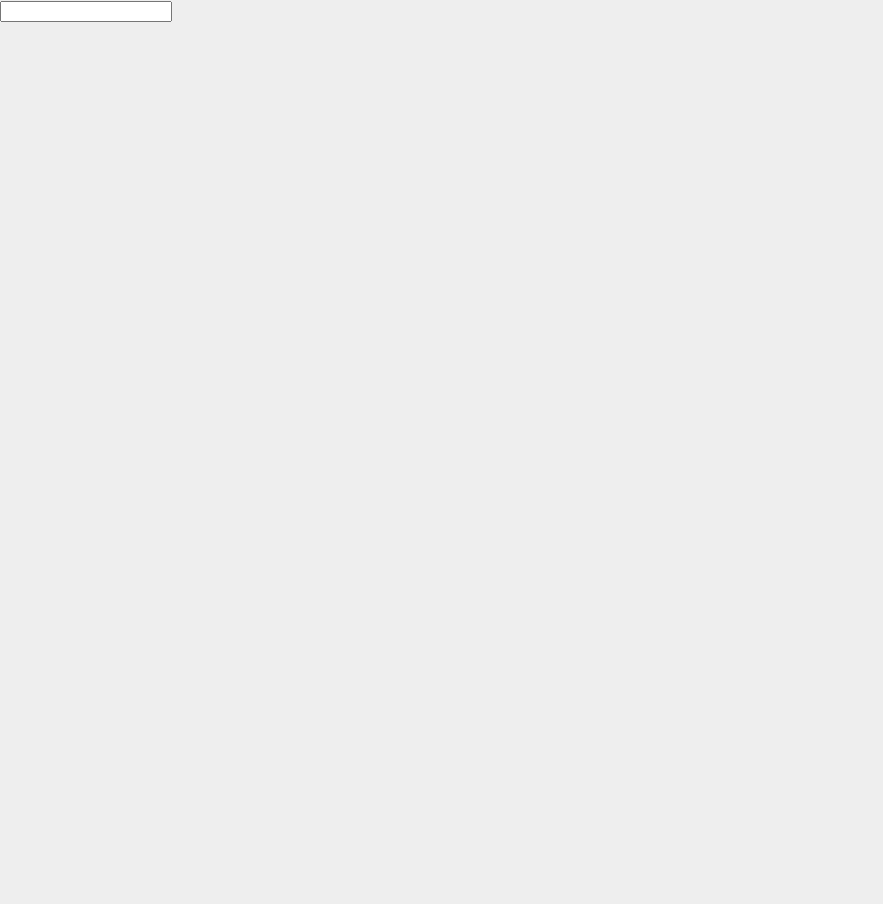
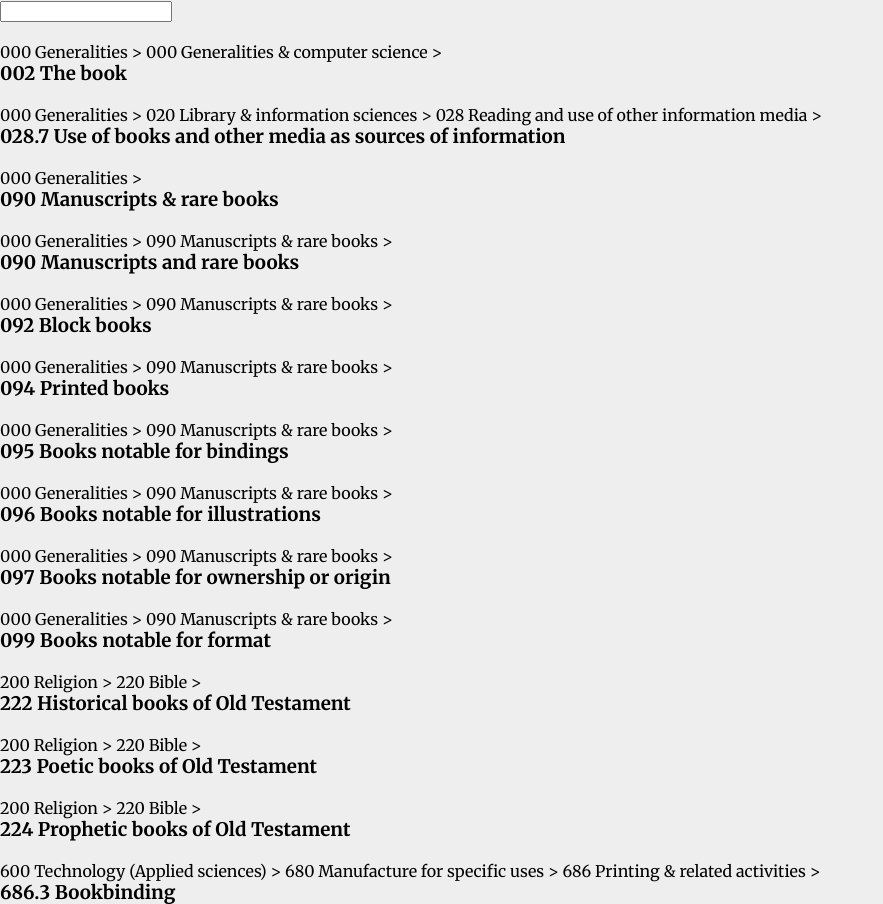
Before and after one commit to aleshh/library-browser, a React (Create React App) app: page / in a window 1280 px wide. Shown: the whole page, without its empty margins (0-883 px from the left). Before the commit the page ends 800 px from the top, so only its background shows below. Built offline with nearby package versions, Linux system fonts and the light colour scheme.

Commit message:
Display results of search

```diff
--- a/src/App.js
+++ b/src/App.js
@@ -12,15 +12,16 @@ class App extends Component {
 
     if (searchTerm.length > 0) {
       ddc.forEach(entry => {
-        const entryToString = entry.number + ' ' + entry.description
+        // const entryToString = entry.number + ' ' + entry.description
+        // const entryToString = entry.id
         if (entry.description.toLowerCase().includes(searchTermLc)) {
-          results.push([entryToString])
+          results.push([entry])
         }
         if (entry.subordinates != null) {
           let subordinates = this.searchDdc(entry.subordinates, searchTerm)
           if (subordinates) {
             subordinates.forEach(result => {
-              result.unshift(entryToString)
+              result.unshift(entry)
             })
             results.push(...subordinates)
           }
@@ -28,30 +29,45 @@ class App extends Component {
       })
     }
     return (results.length > 0) ? results : null
+  }
 
+  componentDidMount () {
+    const results = this.searchDdc(ddc, 'book')
+    this.setState({
+      searchResults: results
+    })
   }
 
   handleSearch = e => {
     const results = this.searchDdc(ddc, e.target.value)
-    console.log('results:', results)
-    // this.setState({
-    //   searchResults: results
-    // })
+    this.setState({
+      searchResults: results ? results : []
+    })
   }
 
   render () {
-    console.log(this.searchDdc(ddc, 'book'))
+    console.log(this.state.searchResults)
     return (
       <div className='App'>
         <input type='text' name='search' onKeyUp={this.handleSearch} />
         <div>
-          { this.state.searchResults.map(result => {
-            return <div key={result}>{result}</div>
-          })}
+    { this.state.searchResults.map(result => <Entry key={result[result.length - 1].id} entry={result} />)}
         </div>
       </div>
     )
   }
 }
 
+const Entry = ({entry}) => {
+  const item = entry[entry.length - 1]
+  const path = entry.slice(0, -1)
+  return (
+    <div key={item.id}>
+      <br></br>
+      {path.map(item => (item.number + ' ' + item.description + ' > '))}
+      <h3>{item.number} {item.description}</h3>
+    </div>
+  )
+}
+
 export default App
```
